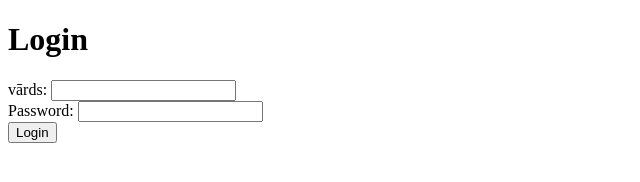
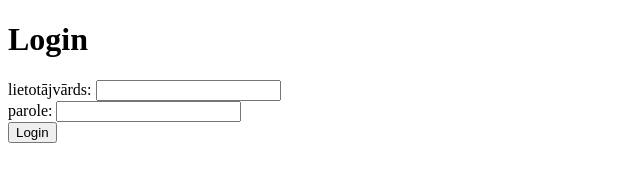
Before and after one commit to janisbunkss/Branching, a plain HTML site: page index.html in a window 1280 px wide. Shown: the whole page, without its empty margins (0-640 px from the left). Drawn offline with Linux system fonts and the light colour scheme.

Commit message:
Izlabots otrreiz

```diff
--- a/index.html
+++ b/index.html
@@ -8,10 +8,10 @@
     <body>
      <h1>Login</h1>
         <form action="/login">
-            <label for="username">vārds:</label>
+            <label for="username">lietotājvārds:</label>
             <input type="text" id="username" name="username">
             <br>
-            <label for="password"> Password:</label>
+            <label for="password"> parole:</label>
             <input type="password" id="password" name="password">
             <br>
             <button type="submit">Login</button>
```
